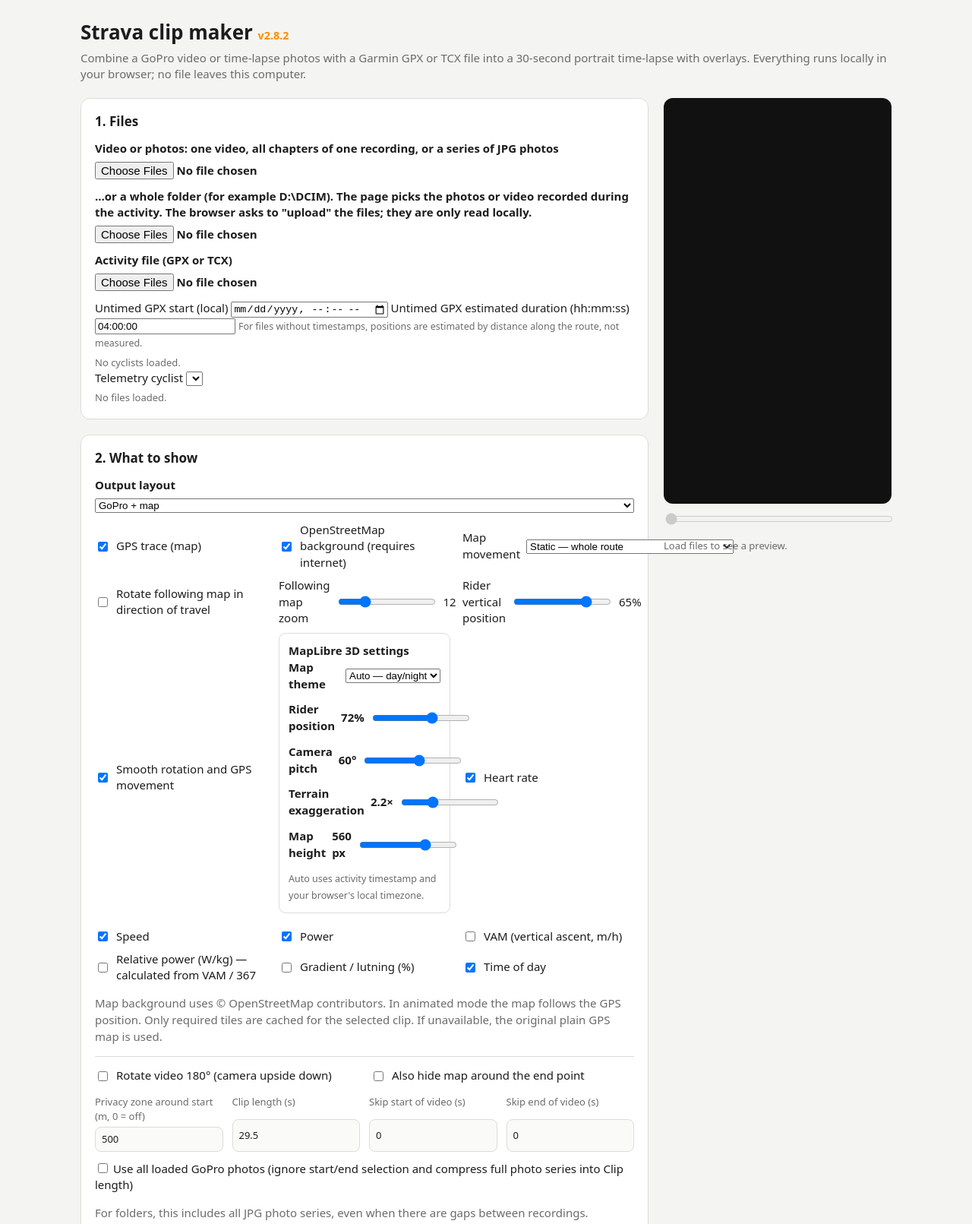
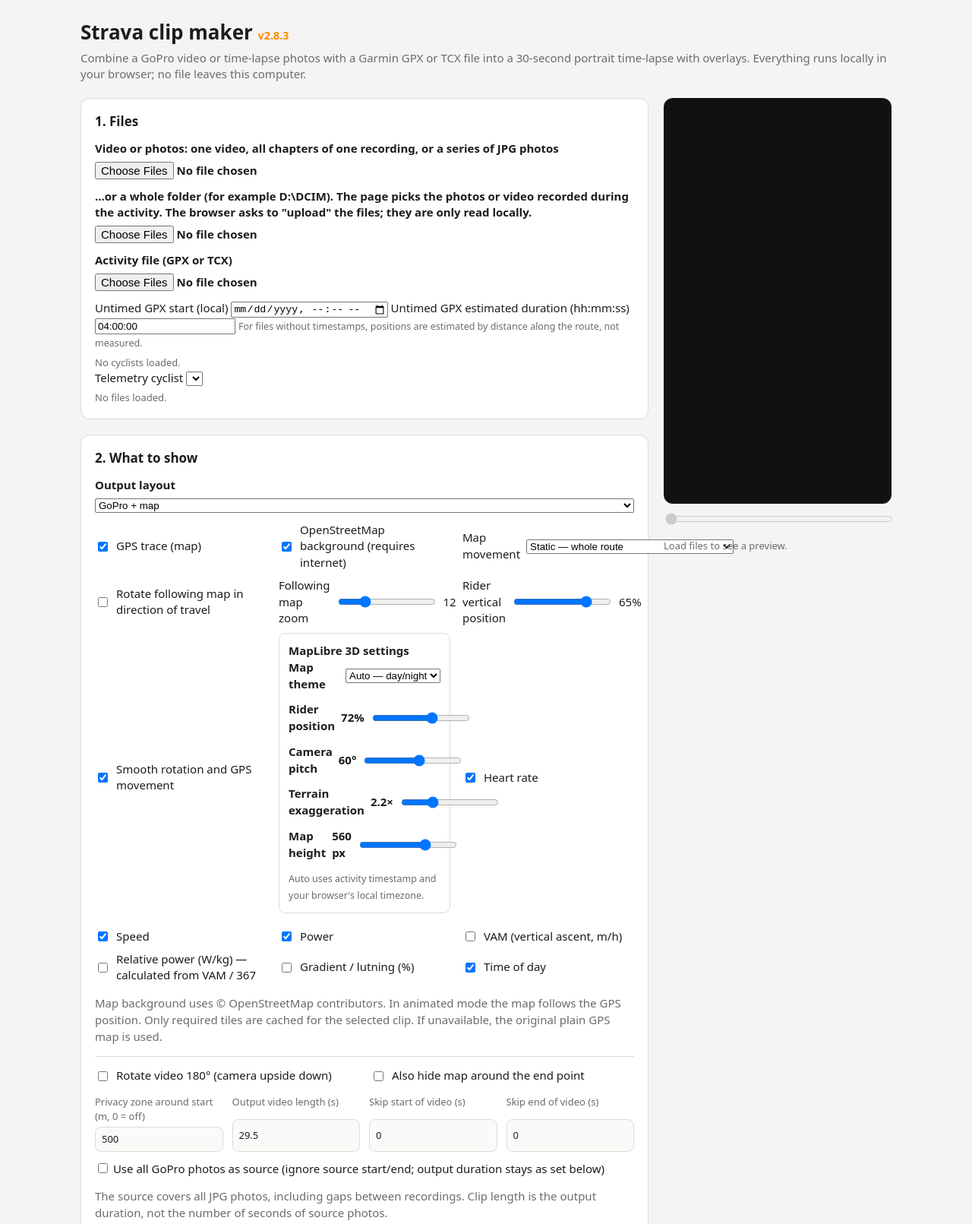
Before and after one commit to FreddanL74/Strava-clip-maker, a plain HTML site: page index.html in a window 1280 px wide. Shown: the top 1611 px of the page at 76% size. Drawn offline with Linux system fonts and the light colour scheme.

Commit message:
Clarify source photo range versus exported video duration v2.8.3

```diff
--- a/index.html
+++ b/index.html
@@ -3,7 +3,7 @@
 <head>
 <meta charset="utf-8">
 <meta name="viewport" content="width=device-width, initial-scale=1">
-<title>Strava Clip Maker v2.8.2</title>
+<title>Strava Clip Maker v2.8.3</title>
 <meta http-equiv="Cache-Control" content="no-cache, no-store, must-revalidate">
 <style>
   :root {
@@ -66,7 +66,7 @@
 <body>
 <main>
   <header>
-    <h1>Strava clip maker <span id="appVersion" style="font-size:.55em;color:var(--accent);white-space:nowrap">v2.8.2</span></h1>
+    <h1>Strava clip maker <span id="appVersion" style="font-size:.55em;color:var(--accent);white-space:nowrap">v2.8.3</span></h1>
     <p class="lead">Combine a GoPro video or time-lapse photos with a Garmin GPX or TCX file into a 30-second portrait time-lapse with overlays. Everything runs locally in your browser; no file leaves this computer.</p>
   </header>
 
@@ -138,12 +138,12 @@
       </div>
       <div class="grid2">
         <label>Privacy zone around start (m, 0 = off)<input type="number" id="privacy" value="500" min="0" step="50"></label>
-        <label>Clip length (s)<input type="number" id="clipLen" value="29.5" min="3" max="600" step="0.5"></label>
+        <label>Output video length (s)<input type="number" id="clipLen" value="29.5" min="3" max="600" step="0.5"></label>
         <label>Skip start of video (s)<input type="number" id="trimStart" value="0" min="0" step="1"></label>
         <label>Skip end of video (s)<input type="number" id="trimEnd" value="0" min="0" step="1"></label>
       </div>
-      <label style="display:block;margin-top:12px"><input type="checkbox" id="allPhotos"> Use all loaded GoPro photos (ignore start/end selection and compress full photo series into Clip length)</label>
-      <p class="muted" id="allPhotosInfo">For folders, this includes all JPG photo series, even when there are gaps between recordings.</p>
+      <label style="display:block;margin-top:12px"><input type="checkbox" id="allPhotos"> Use all GoPro photos as source (ignore source start/end; output duration stays as set below)</label>
+      <p class="muted" id="allPhotosInfo">The source covers all JPG photos, including gaps between recordings. Clip length is the output duration, not the number of seconds of source photos.</p>
       <div class="grid2" style="margin-top:12px">
         <label>Elapsed time — start (hh:mm:ss)<input id="elapsedStart" type="text" placeholder="00:00:00"></label>
         <label>Elapsed time — end (hh:mm:ss)<input id="elapsedEnd" type="text" placeholder="00:05:00"></label>
@@ -1427,11 +1427,11 @@ function updateElapsedInfo(syncFromDistance=false){
   for(const id of ['elapsedStart','elapsedEnd','remainingFrom','remainingTo','trimStart','trimEnd'])
     $(id).disabled=all;
   $('allPhotosInfo').textContent=all?
-    'Full photo series selected: '+(S.kind==='image'?S.photos.length.toLocaleString('sv-SE')+' photos over '+fmtDur(S.total):'load JPG photos')+'. Export duration is controlled by Clip length (maximum 600 s).':
+    'Full source photo series selected: '+(S.kind==='image'?S.photos.length.toLocaleString('sv-SE')+' photos over '+fmtDur(S.total):'load JPG photos')+'. The Clip length field sets only the final MP4 duration (maximum 600 s), not the source image interval.':
     'For folders, this includes all JPG photo series, even when there are gaps between recordings.';
   if(all){
     $('distanceInfo').textContent='Distance limits are disabled while all photos are selected.';
-    $('elapsedInfo').textContent='Start/end times are disabled. All photos are mapped to the selected clip length.';
+    $('elapsedInfo').textContent='Source start/end times are disabled. All photos are used; Clip length controls only the exported video duration.';
     return;
   }
   try{
```
